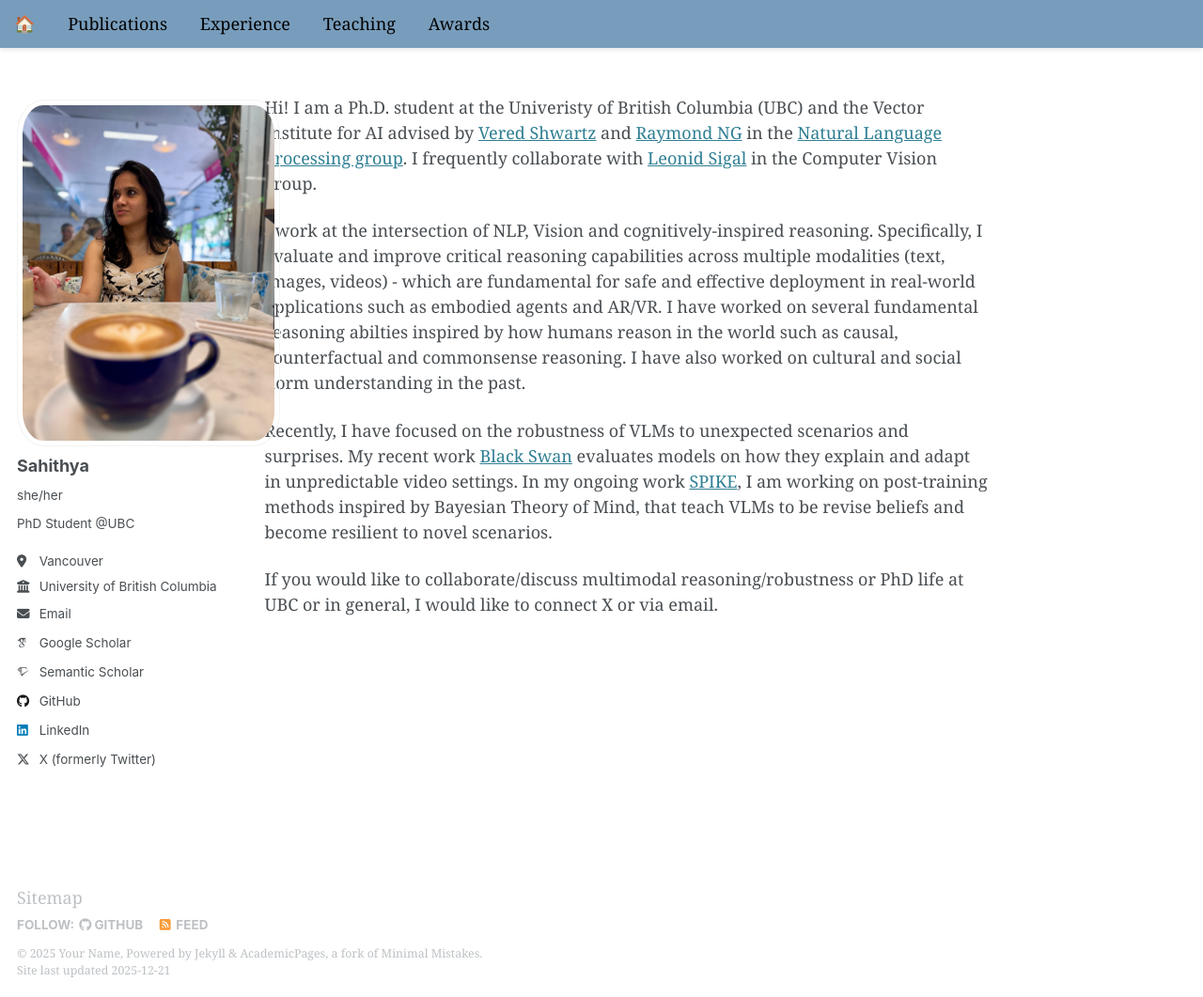
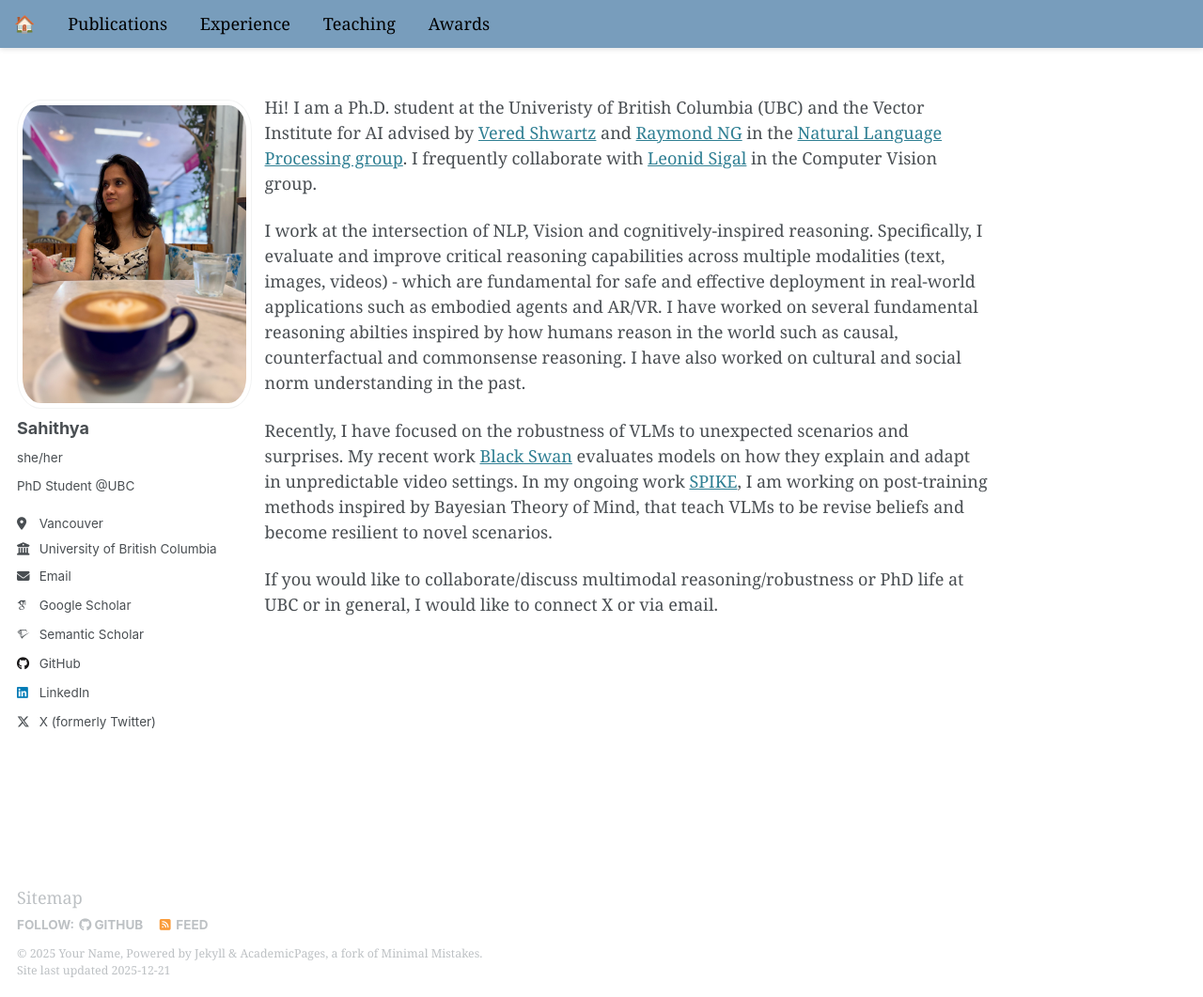
Before and after one commit to sahithyaravi/sahithyaravi.github.io, a Jekyll site: the page built from _pages/about.md, in a window 1280 px wide and 1061 px high. Shown: the whole window at 94% size. Built offline with Jekyll 4.4.1, drawn with Linux system fonts in a browser that asks for light colours; some web fonts are replaced.

Commit message:
fix size issues

```diff
--- a/_sass/layout/_sidebar.scss
+++ b/_sass/layout/_sidebar.scss
@@ -36,7 +36,7 @@
   }
 
   @include breakpoint($x-large) {
-    max-width: 400px;
+    max-width: 500px;
     padding-right: 0;
   }
 
@@ -94,7 +94,7 @@
   }
 
   img {
-    max-width: 280px;
+    max-width: 250px;
     border-radius: 10%;
 
     @include breakpoint($large) {
```
